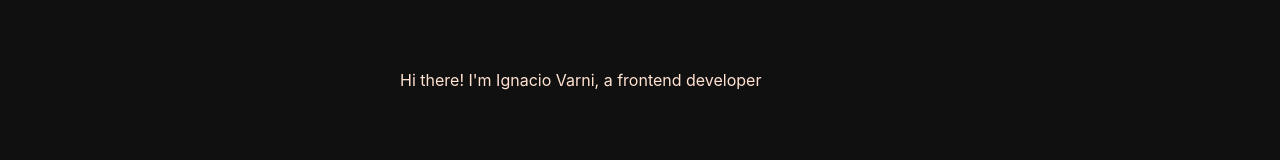
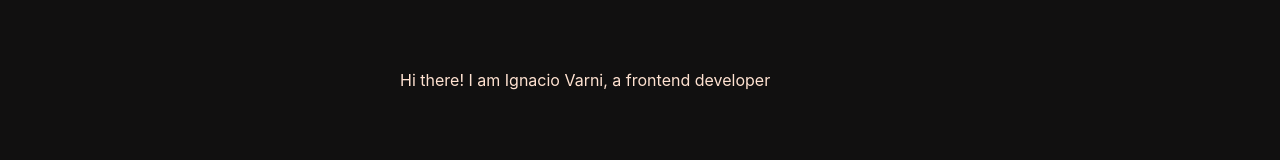
Before and after one commit to NachoVarni/portfolio-varni, a Next.js app: page / in a window 1280 px wide. Shown: the part 130-290 px from the top of the page. Built offline with nearby package versions, Linux system fonts and the light colour scheme.

Commit message:
delete bug

```diff
--- a/components/Hero/index.js
+++ b/components/Hero/index.js
@@ -24,7 +24,7 @@ function Hero() {
             showOptions ? styles.presentationHide : styles.presentationShow
           }`}
         >
-          <h2>Hi there! I'm Ignacio Varni, a frontend developer</h2>
+          <h2>Hi there! I am Ignacio Varni, a frontend developer</h2>
         </div>
 
         {showOptions && (
```
Also changed, not shown: components/ScrollToBottom/index.js (deleted).
